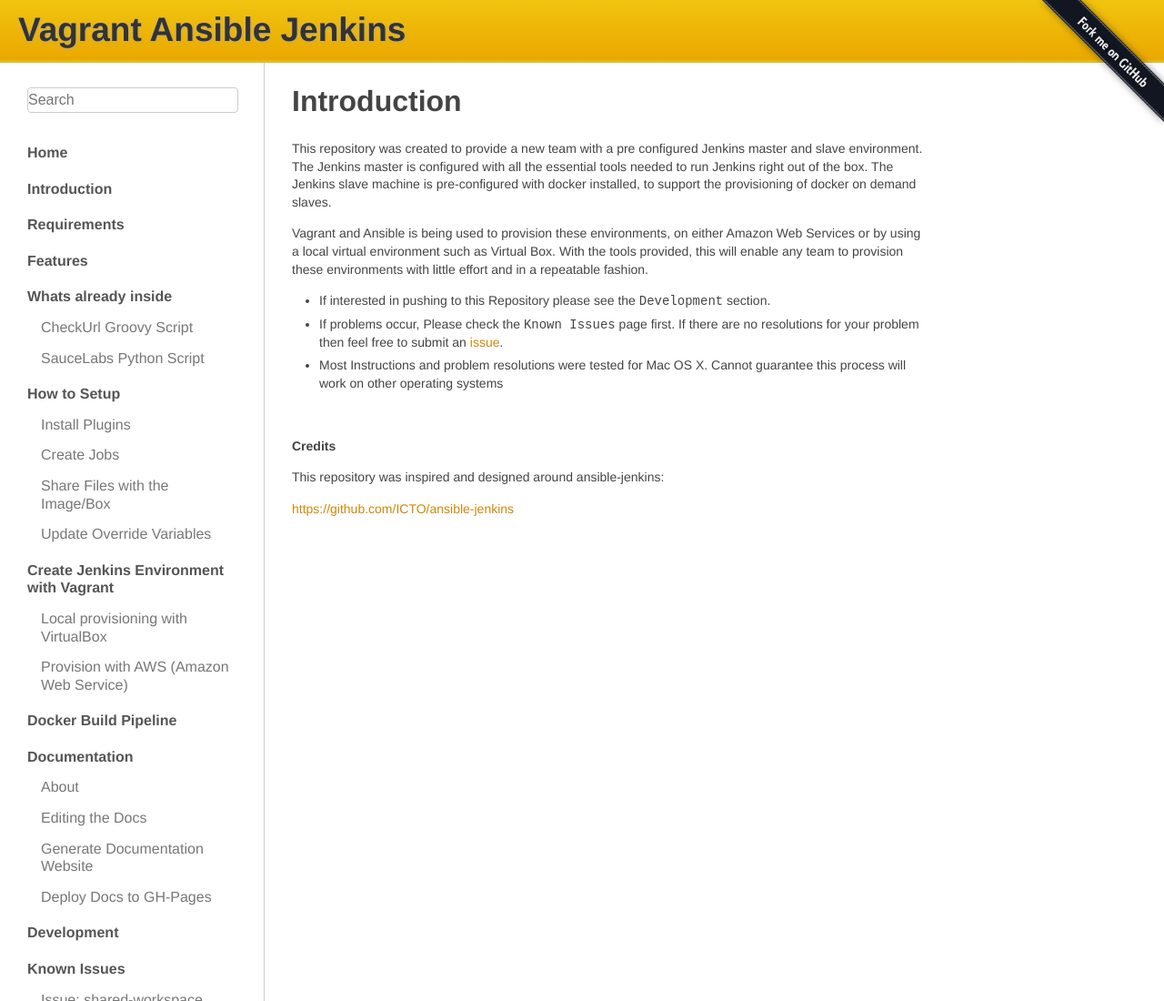
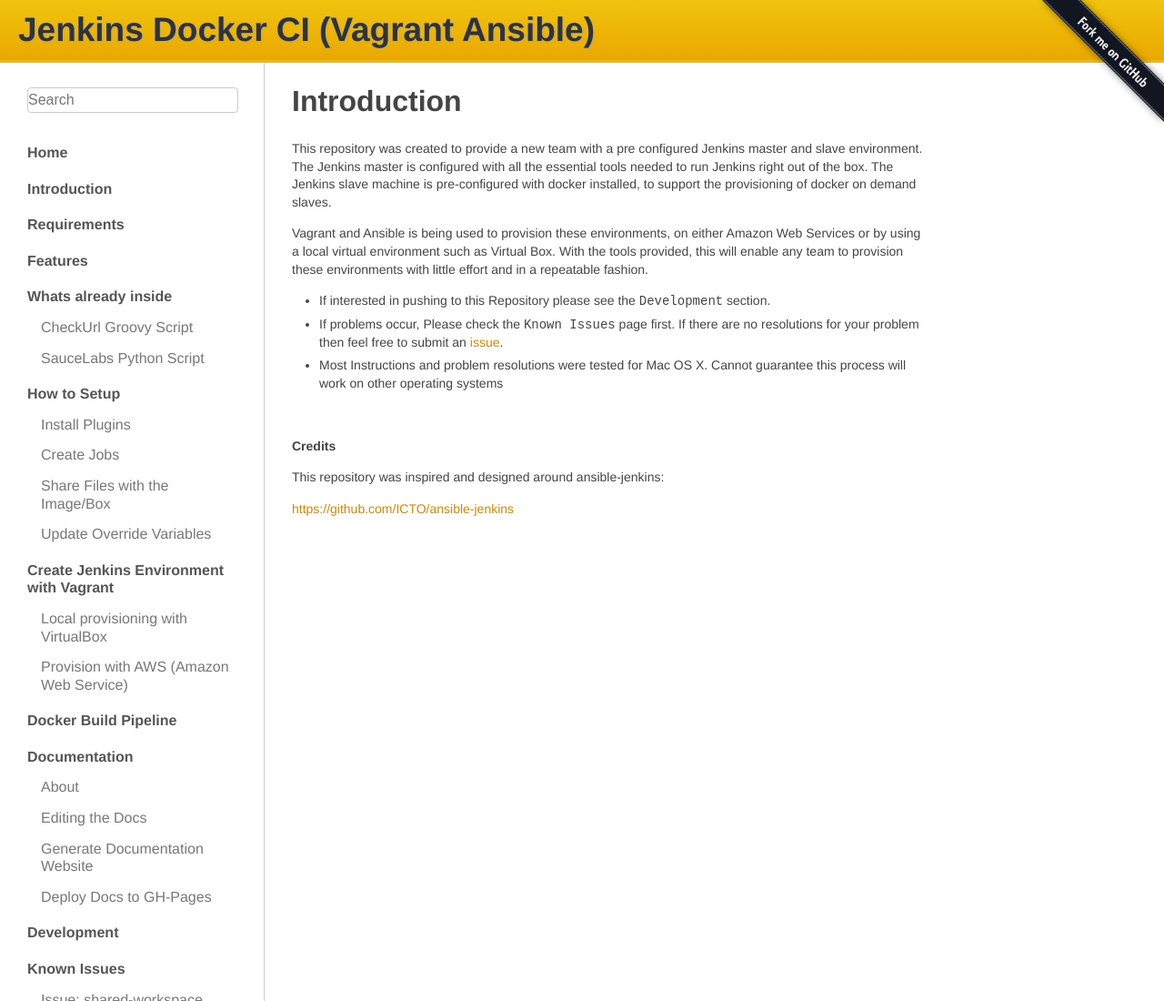
Before and after one commit to medullan/jenkins-docker-vagrant-ansible, a plain HTML site: page 01-intro.html in a window 1280 px wide. Shown: the top 1100 px of the page at 91% size. Drawn offline with Linux system fonts and the light colour scheme.

Commit message:
Generated by grunt gh-pages

```diff
--- a/01-intro.html
+++ b/01-intro.html
@@ -2,7 +2,7 @@
 <html>
 <head>
     <meta http-equiv="content-type" content="text/html; charset=utf-8" />
-    <title>Vagrant Ansible Jenkins</title>
+    <title>Jenkins Docker CI (Vagrant Ansible)</title>
 
     <link type="text/css" rel="stylesheet" href="assets/css/reset.css">
     <link type="text/css" rel="stylesheet" href="http://yandex.st/highlightjs/6.1/styles/sunburst.min.css">
@@ -25,7 +25,7 @@
     <div id="page">
         <a name="top" />
         <header id="header">
-            <h1><a href="">Vagrant Ansible Jenkins</a></h1>
+            <h1><a href="">Jenkins Docker CI (Vagrant Ansible)</a></h1>
         </header>
 
 
```
Also changed, not shown: 02-requirements-and-features.html (+2 -2 lines), 03-whats-already-inside.html (+2 -2 lines), 031-checkurl-groovy-script.html (+2 -2 lines), 032-saucelabs-python-script.html (+2 -2 lines), 04-how-to-setup.html (+2 -2 lines), 041-verify-list-of-jenkins-plugins-and-jobs-to-be-installed.html (+2 -2 lines), 042-update-override-variables.html (+2 -2 lines), 05-create-jenkins-environment-with-vagrant.html (+2 -2 lines), 051-provision-with-virtualbox.html (+2 -2 lines), 052-provision-jenkins-with-aws.html (+2 -2 lines), 06-docker-build-pipelines.html (+2 -2 lines), 07-documentation.html (+2 -2 lines), 08-development.html (+2 -2 lines), all.html (+2 -2 lines), 5 more files.
